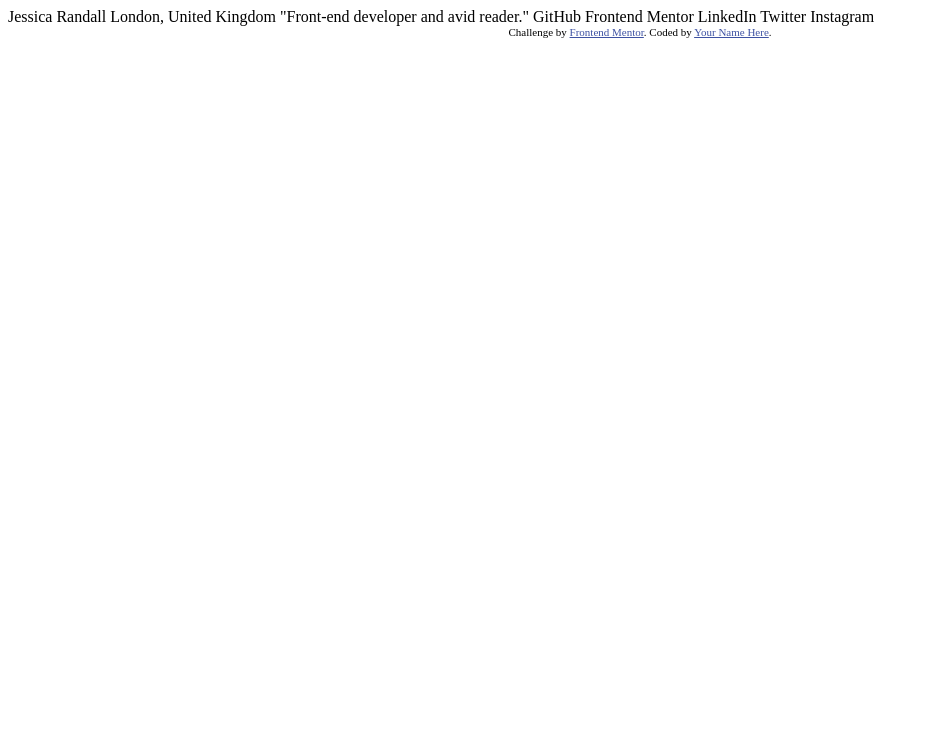
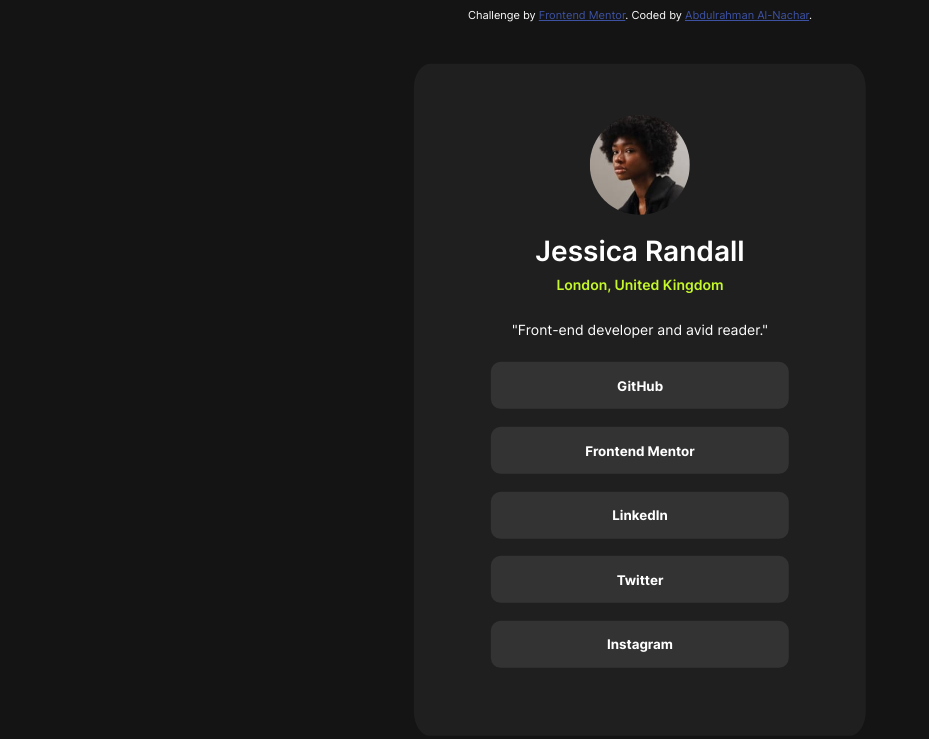
Before and after one commit to nachar99/social-links-profile-main, a plain HTML site: page index.html in a window 1280 px wide. Shown: the whole page, without its empty margins (0-929 px from the left). Drawn offline with Linux system fonts and the light colour scheme.

Commit message:
completed
finished this challenge that can be found on https://www.frontendmentor.io/challenges/social-links-profile-UG32l9m6dQ

```diff
--- a/index.html
+++ b/index.html
@@ -1,34 +1,33 @@
 <!DOCTYPE html>
-<html lang="en">
+<html lang="en" id="background">
 <head>
   <meta charset="UTF-8">
   <meta name="viewport" content="width=device-width, initial-scale=1.0"> <!-- displays site properly based on user's device -->
 
   <link rel="icon" type="image/png" sizes="32x32" href="./assets/images/favicon-32x32.png">
-
+  <link rel="stylesheet" href="style.css">
   <title>Frontend Mentor | Social links profile</title>
 
   <!-- Feel free to remove these styles or customise in your own stylesheet 👍 -->
-  <style>
-    .attribution { font-size: 11px; text-align: center; }
-    .attribution a { color: hsl(228, 45%, 44%); }
-  </style>
 </head>
 <body>
 
-  Jessica Randall
-  London, United Kingdom
-  "Front-end developer and avid reader."
+  <div class ="box" >
+    <img id ="image" src ="assets/images/avatar-jessica.jpeg">
+    <h1 id="name">Jessica Randall</h1>
+    <p id="address">London, United Kingdom</p>
+    <p id="bio">"Front-end developer and avid reader."</p>
 
-  GitHub
-  Frontend Mentor
-  LinkedIn
-  Twitter
-  Instagram
+    <button class="buttons">GitHub</button>
+    <button class="buttons">Frontend Mentor</button>
+    <button class="buttons">LinkedIn</button>
+    <button class="buttons">Twitter</button>
+    <button class="buttons">Instagram</button>
+  </div>
 
   <div class="attribution">
     Challenge by <a href="https://www.frontendmentor.io?ref=challenge" target="_blank">Frontend Mentor</a>.
-    Coded by <a href="#">Your Name Here</a>.
+    Coded by <a href="#">Abdulrahman Al-Nachar</a>.
   </div>
 </body>
 </html>
--- /dev/null
+++ b/style.css
@@ -0,0 +1,78 @@
+.attribution {
+    font-size: 11px; text-align: center;
+    color: white;
+ }
+
+ .attribution a  {
+     color: hsl(228, 45%, 44%);
+ }
+
+ #background {
+    background-color: hsl(0, 0%, 8%);
+    font-family: "Inter", sans-serif;
+    font-size: 14px;
+ }
+
+ .box {
+    color: white;
+    background-color: hsl(0, 0%, 12%);
+    position: absolute;
+    height: 570px;
+    width: 350px;
+    left: 50%;
+    top: 50%;
+    transform: translate(-50%, -50%);
+    border-radius: 3.6%;
+    padding: 4%;
+    display: flex;
+    flex-direction: column;
+    align-items: center;
+ }
+
+ #image {
+    display: block;
+    height: 17.5%;
+    width: 28.5%;
+    border-radius: 50%;
+ }
+
+ @font-face {
+    font-family: 'Inter';
+    src: url(assets/fonts/Inter-VariableFont_slnt\,wght.ttf);
+    font-style: normal;
+ }
+
+ #name {
+    font-family: 'Inter', sans-serif;
+    font-weight: 600;
+ }
+
+ #address {
+    color: hsl(75, 94%, 57%);
+    font-family: 'Inter', sans-serif;
+    font-weight: 600;
+    margin-top: -3%;
+ }
+
+ #bio {
+    font-family: 'Inter', sans-serif;
+    font-weight: 400;
+    padding-bottom: 3%;
+ }
+
+ .buttons {
+    border: none;
+    width: 85%;
+    margin-bottom: 5%;
+    height: 20%;
+    background-color: hsl(0, 0%, 20%);
+    border-radius: 10px;
+    color: white;
+    font-family: 'Inter', sans-serif;
+    font-weight: 700;
+ }
+
+ .buttons:active {
+    background-color: hsl(75, 94%, 57%);
+    color: hsl(0, 0%, 8%);
+ }
```
Also changed, not shown: final.png (added).
